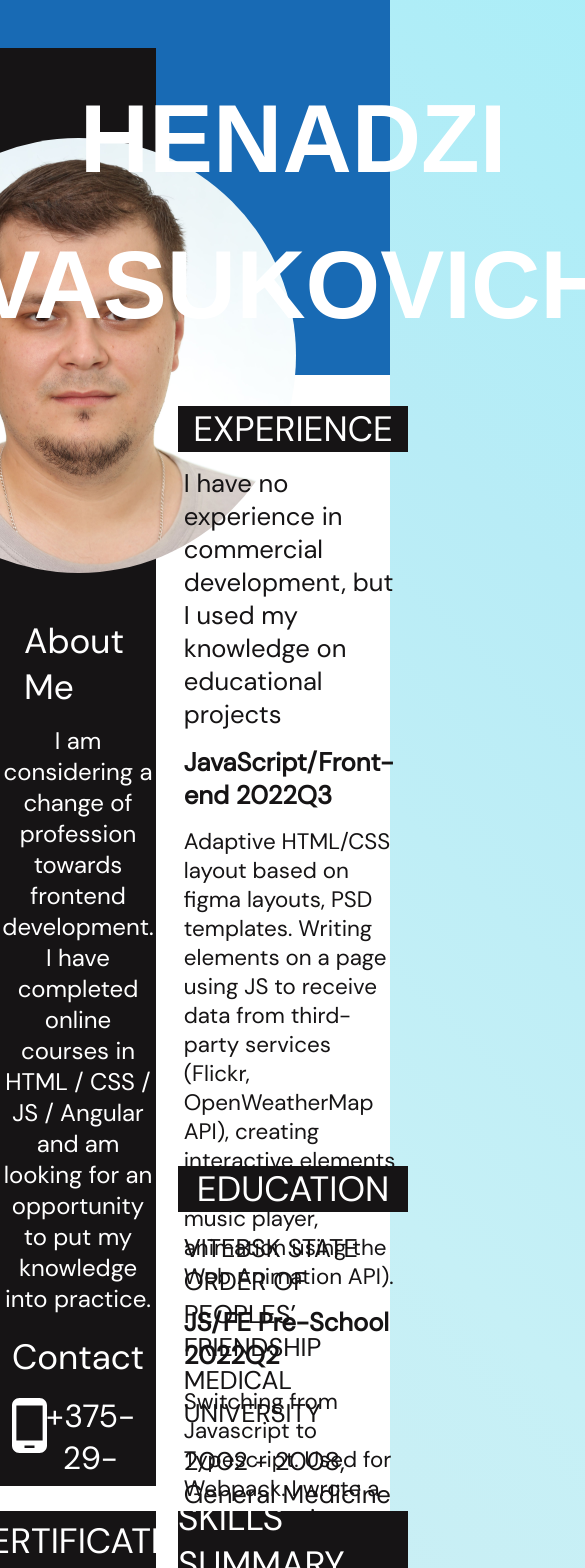
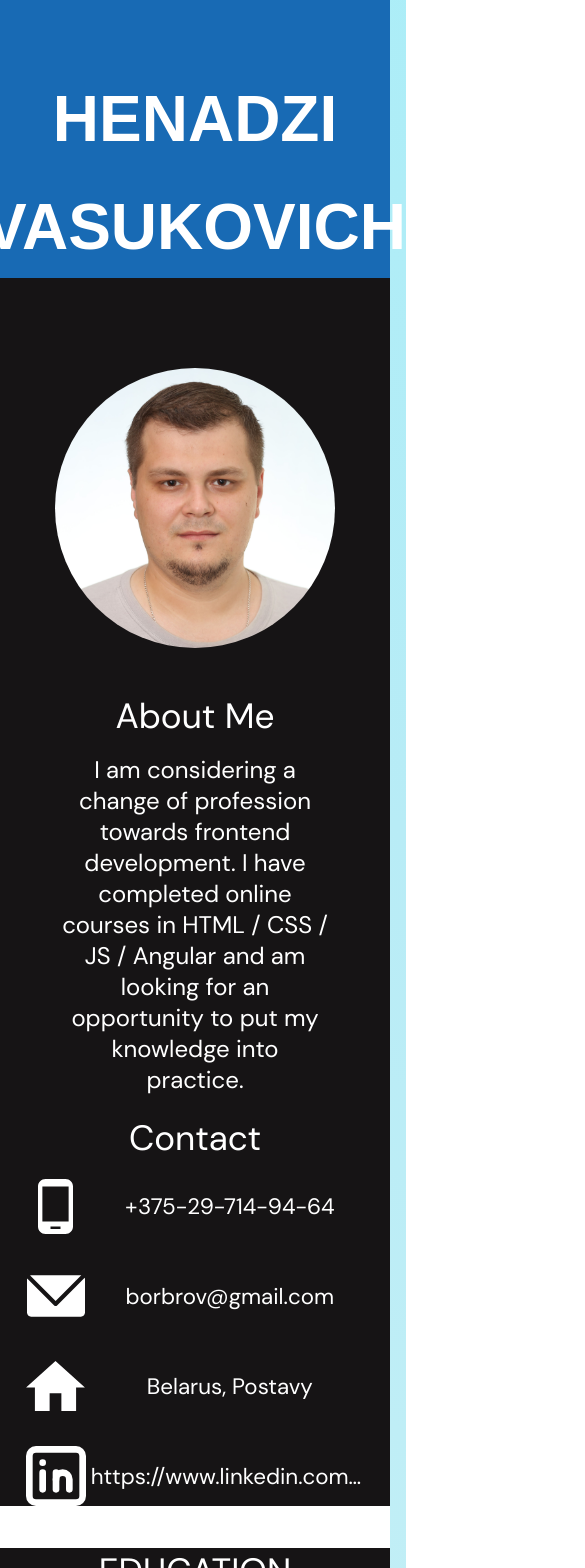
Before and after one commit to BrBrov/Portfolio, a React (Vite) app in the folder portfolio/: page / in a window 390 px wide. Shown: the top 1568 px of the page, 585 px wide, since content can reach past the window. Built offline with nearby package versions, Linux system fonts and the light colour scheme; a web font is replaced by a local one.

Commit message:
feat: create adaptive to 900px

```diff
--- a/portfolio/src/index.scss
+++ b/portfolio/src/index.scss
@@ -3,4 +3,12 @@ body {
   margin: 0;
   padding: 0;
   background: linear-gradient(45deg, #cdedf3, #c6f0f6, #b8ecf6, #a7eef8);
+
+  @media screen and (max-width: 1127px) {
+    font-size: 14px;
+  }
+
+  @media screen and (max-width: 1000px) {
+    font-size: 16px;
+  }
 }
--- a/portfolio/src/modules/background/bground.scss
+++ b/portfolio/src/modules/background/bground.scss
@@ -4,11 +4,15 @@ $element-width: 100%;
   position: relative;
   z-index: 1;
   width: $element-width;
+
+  @media screen and (max-width: 960px) {
+    height: 3200px;
+  }
 }
 
 .bground__top {
   width: $element-width;
-  height: 375px;
+  height: 280px;
   background: #186ab4;
 }
 
@@ -16,4 +20,8 @@ $element-width: 100%;
   width: $element-width;
   height: 1625px;
   background: #ffffff;
+
+  @media screen and (max-width: 960px) {
+    height: 2983px;
+  }
 }
--- a/portfolio/src/modules/cv/cv.scss
+++ b/portfolio/src/modules/cv/cv.scss
@@ -4,10 +4,14 @@
   z-index: 2;
   box-sizing: border-box;
   width: 100%;
-  height: 2000px;
+  min-height: 2000px;
   margin-top: -2000px;
   padding-top: 48px;
   justify-content: center;
+
+  @media screen and (max-width: 960px) {
+    margin-top: -3200px;
+  }
 }
 
 .cv__wrapper {
@@ -16,7 +20,8 @@
   width: 100%;
   margin: 0 48px 160px 92px;
   grid-template-columns: 40% 59%;
-  grid-template-rows: 328px 790px 320px 430px;
+  //grid-template-rows: 250px 790px 320px 430px 430px 430px;
+  grid-auto-rows: min-content;
   grid-template-areas: 'summary name'
                        'summary expirience'
                        'summary education'
@@ -24,7 +29,25 @@
   column-gap: 22px;
 
   @media screen and (max-width: 1367px) {
+    width: 98%;
+    max-width: none;
+    margin: 0 auto 160px;
+
+    @media screen and (max-width: 1290px) {
+      width: 95%;
+    }
+  }
+
+  @media screen and (max-width: 960px) {
     width: 100%;
-    margin: 0 auto 160px;
+    margin: 0 auto;
+    grid-template-columns: 100%;
+    grid-template-rows: 230px 1270px 330px 710px 300px 350px;
+    grid-template-areas: 'name'
+                           'summary'
+                           'education'
+                           'expirience'
+                           'certificates'
+                           'skills';
   }
 }
--- a/portfolio/src/modules/cv/experience/experience-record/experience-record.scss
+++ b/portfolio/src/modules/cv/experience/experience-record/experience-record.scss
@@ -9,6 +9,14 @@
 
   @media screen and (max-width: 1370px) {
     gap: 15px;
+
+    @media screen and (max-width: 1136px) {
+      gap: 10px;
+    }
+
+    @media screen and (max-width: 1000px) {
+      gap: 3px;
+    }
   }
 }
 
@@ -18,12 +26,20 @@
   font-size: 1.6rem;
   font-weight: 700;
   color: #161415;
+
+  @media screen and (max-width: 1000px) {
+    font-size: 1.4rem;
+  }
 }
 
 .experience__record-description {
   align-self: flex-start;
   @include font.DMSans;
-  font-size: 1.4rem;
-  font-weight: 200;
+  font-size: 1.2rem;
+  font-weight: 300;
   color: #161415;
+
+  @media screen and (max-width: 1000px) {
+    font-size: 1rem;
+  }
 }
--- a/portfolio/src/modules/cv/experience/experience.scss
+++ b/portfolio/src/modules/cv/experience/experience.scss
@@ -3,10 +3,14 @@
   grid-area: expirience;
   display: flex;
   width: 100%;
-  height: 780px;
+  height: 760px;
   margin-top: 30px;
   flex-direction: column;
   gap: 15px;
+
+  @media screen and (max-width: 1136px) {
+    gap: 10px;
+  }
 }
 
 .experience__header-wrapper {
@@ -50,5 +54,9 @@
 
   @media screen and (max-width: 1370px) {
     gap: 15px;
+
+    @media screen and (max-width: 1136px) {
+      gap: 10px;
+    }
   }
 }
--- a/portfolio/src/modules/cv/full-name/full-name.scss
+++ b/portfolio/src/modules/cv/full-name/full-name.scss
@@ -5,6 +5,10 @@
   flex-direction: column;
   justify-content: space-evenly;
   align-items: center;
+
+  @media screen and (max-width: 960px) {
+    height: 250px;
+  }
 }
 
 .full-name__name,
@@ -14,4 +18,8 @@
   font-weight: 800;
   text-transform: uppercase;
   color: #FFFFFF;
+
+  @media screen and (max-width: 1000px) {
+    font-size: 4rem;
+  }
 }
--- a/portfolio/src/modules/cv/summary-info/contacts/contacts.scss
+++ b/portfolio/src/modules/cv/summary-info/contacts/contacts.scss
@@ -28,6 +28,10 @@ $text-color: #FFFFFF;
 
 .contacts__links {
   width: 85%;
+
+  @media screen and (max-width: 1310px) {
+    width: 98%;
+  }
 }
 
 .contacts__title-about,
--- a/portfolio/src/modules/cv/summary-info/contacts/mixins.scss
+++ b/portfolio/src/modules/cv/summary-info/contacts/mixins.scss
@@ -24,4 +24,10 @@
   text-align: center;
   color: #FFFFFF;
   font-size: 2rem;
+
+  @media screen and (max-width: 1000px) {
+    overflow: hidden;
+    text-overflow: ellipsis;
+    font-size: 1.4rem;
+  }
 }
--- a/portfolio/src/modules/cv/summary-info/summary-info.scss
+++ b/portfolio/src/modules/cv/summary-info/summary-info.scss
@@ -5,6 +5,11 @@
   flex-direction: column;
   justify-content: flex-start;
   background: #161415;
+
+  @media screen and (max-width: 960px) {
+    height: 1228px;
+    min-height: auto;
+  }
 }
 
 .summary__photo {
@@ -13,6 +18,16 @@
   width: 435px;
   height: 435px;
   margin-top: 90px;
+
+  @media screen and (max-width: 1289px) {
+    width: 340px;
+    height: 340px;
+  }
+
+  @media screen and (max-width: 1000px) {
+    width: 280px;
+    height: 280px;
+  }
 }
 
 .summary__image {
--- a/portfolio/src/portfolio.scss
+++ b/portfolio/src/portfolio.scss
@@ -10,7 +10,9 @@
     margin: 0 auto;
     box-shadow: none;
 
-    @media screen and (max-width: 1414px) {}
+    @media screen and (max-width: 960px) {
+      min-height: 3238px;
+    }
   }
 }
 
```
